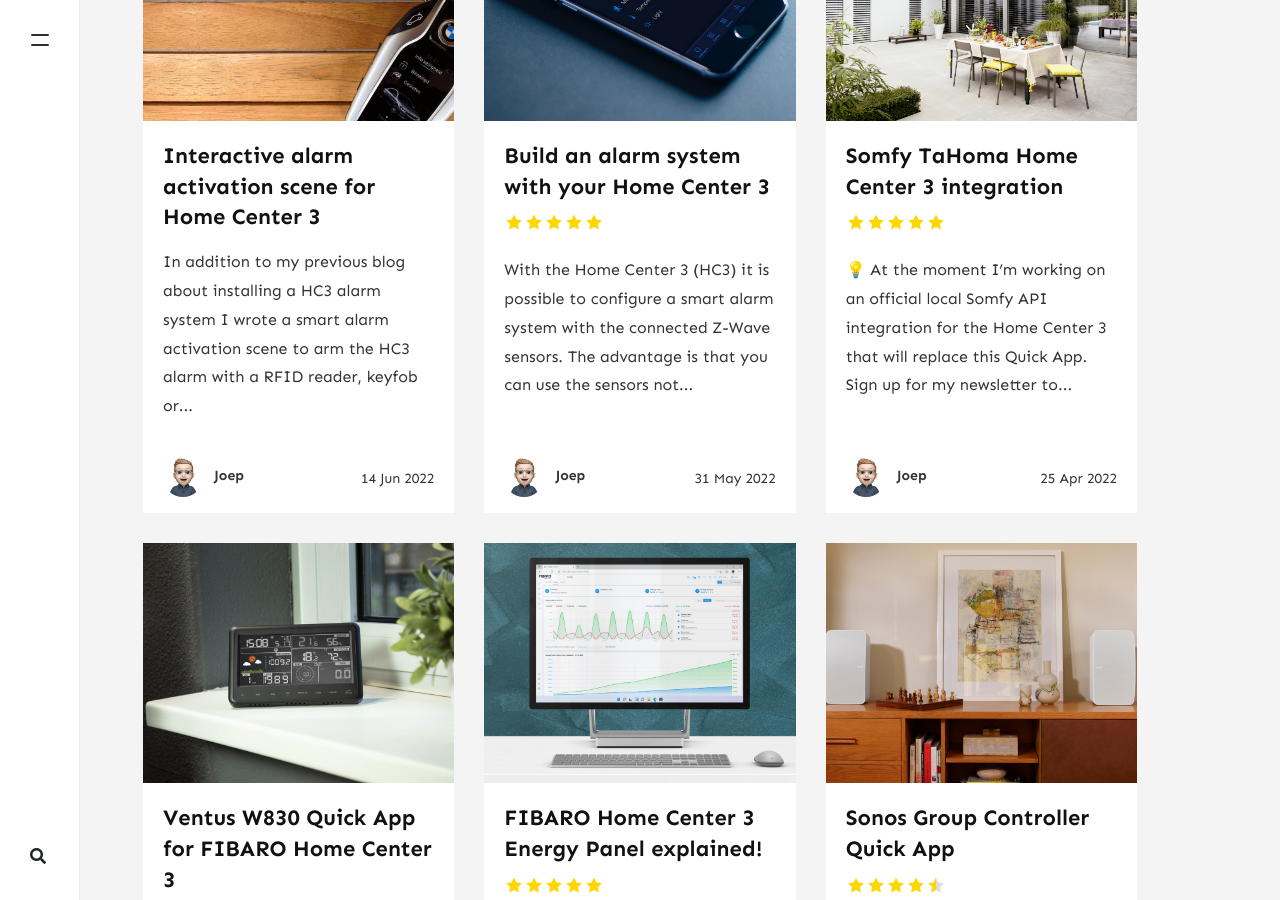
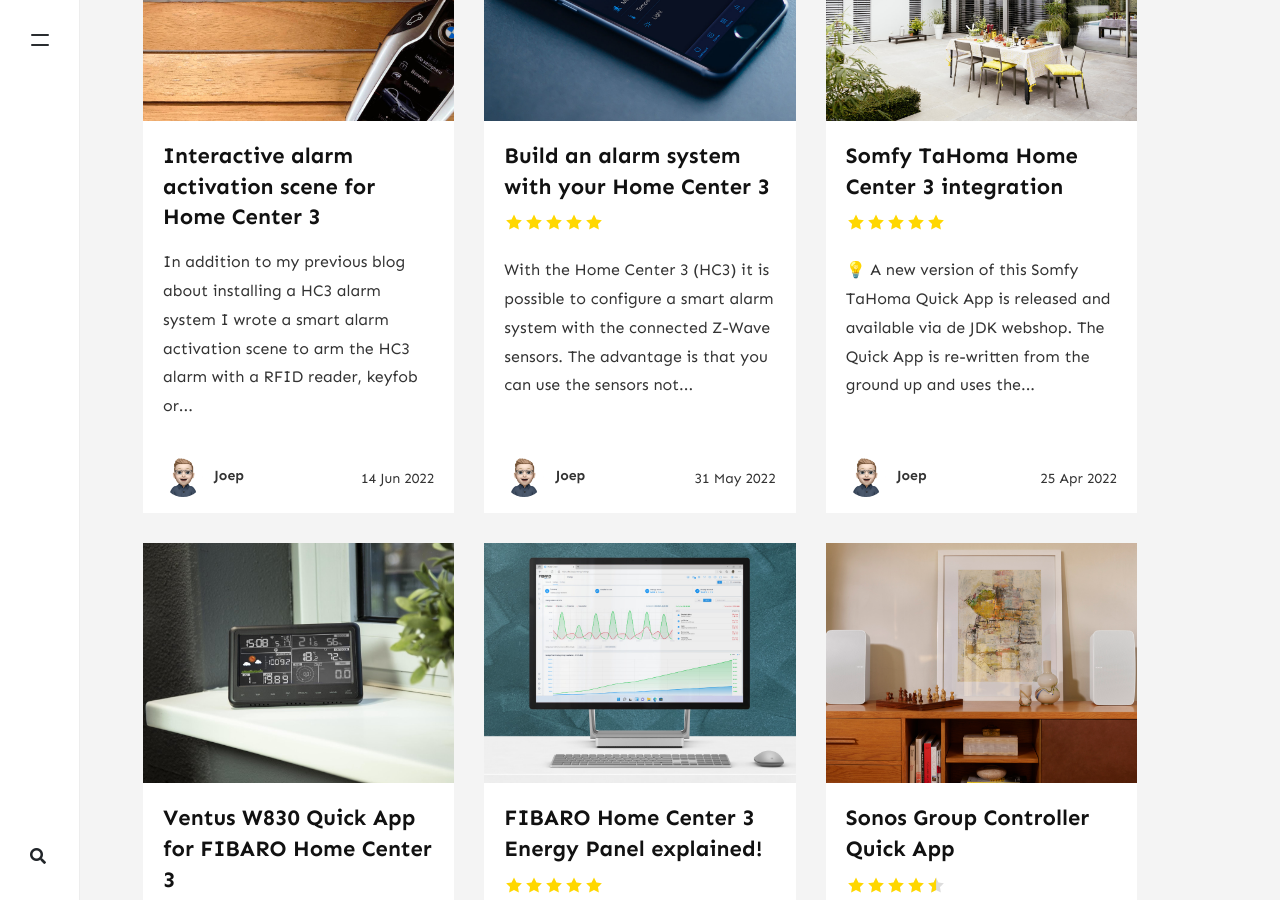
Before and after one commit to joepv/joepv.github.io, a Jekyll site: the page built from _pages/categories.md, in a window 1280 px wide and 900 px high, scrolled down 9284 px. Built offline with Jekyll 4.4.1, drawn with Linux system fonts in a browser that asks for light colours; nearby versions of some CDN libraries; some of the changed text lies outside the part shown.

Commit message:
doc: add new Somfy QA information

```diff
--- a/_posts/2022-04-25-somfy.md
+++ b/_posts/2022-04-25-somfy.md
@@ -12,7 +12,7 @@
 toc: true
 ---
 
-💡 <strong>At the moment I'm working on an official local Somfy API integration for the Home Center 3 that will replace this Quick App. Sign up for my newsletter to be the first to know when this official Somfy Quick App is released!</strong> 💡
+💡 <strong>A new version of this Somfy TaHoma Quick App is released and available via de [JDK webshop](https://shop.jdkbenelux.com/Somfy-Tahoma-Switch-Quick-App/QA-SMF). The Quick App is re-written from the ground up and uses the official Somfy local API. It supports RTS and IO (2 way commmunication) devices like Awning, Exterior Screen, Exterior Venetian Blind, Garage Door, Pergola, Roller Shutter, Screen, Venetian Blind, Plug IO, Sun sensor IO and Window.</strong> 💡
 
 To come straight to the point, every smart home owner who has Somfy equipment wants to have it connected to his Home Center 3 in order to integrate the devices into scenes and build cool automations with it. Integrating a Somfy product with the Home Center 3 is not that easy, but I managed to create a Quick App to integrate the *[TaHoma switch](https://www.somfy.nl/producten/1870595/tahoma-switch)*!
 
```
